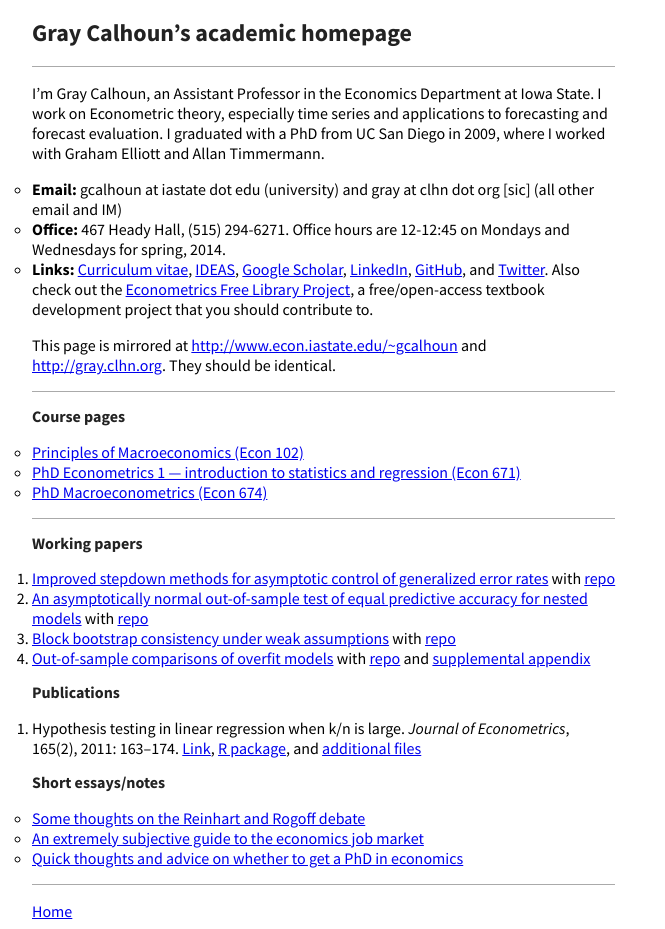
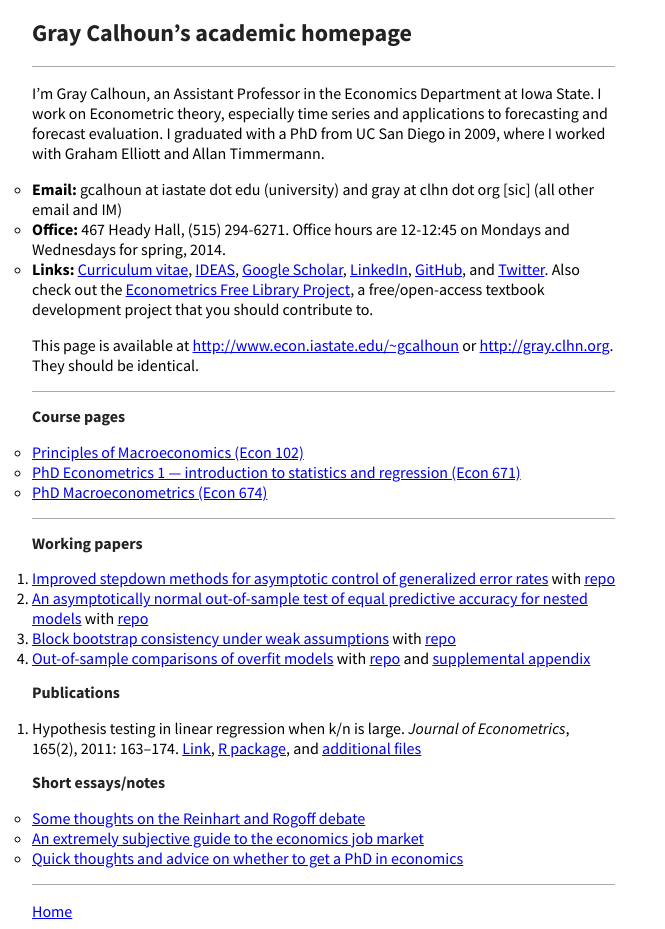
Before and after one commit to mmkuang/grayclhn.github.io, a Jekyll site: the page built from index.md, in a window 1280 px wide. Shown: the whole page, without its empty margins (0-665 px from the left). Built offline with Jekyll 4.4.1, drawn with Linux system fonts in a browser that asks for light colours; Markdown is read by kramdown in place of the engine named in the settings.

Commit message:
Tweak wording on homepage

```diff
--- a/index.md
+++ b/index.md
@@ -23,7 +23,7 @@ Elliott and Allan Timmermann.
   a free/open-access textbook development project that you
   should contribute to.
 
-This page is mirrored at <http://www.econ.iastate.edu/~gcalhoun> and
+This page is available at <http://www.econ.iastate.edu/~gcalhoun> or
 <http://gray.clhn.org>. They should be identical.
 
 [cv]: http://www.econ.iastate.edu/sites/default/files/profile/cv/calhoun-cv.pdf
```
